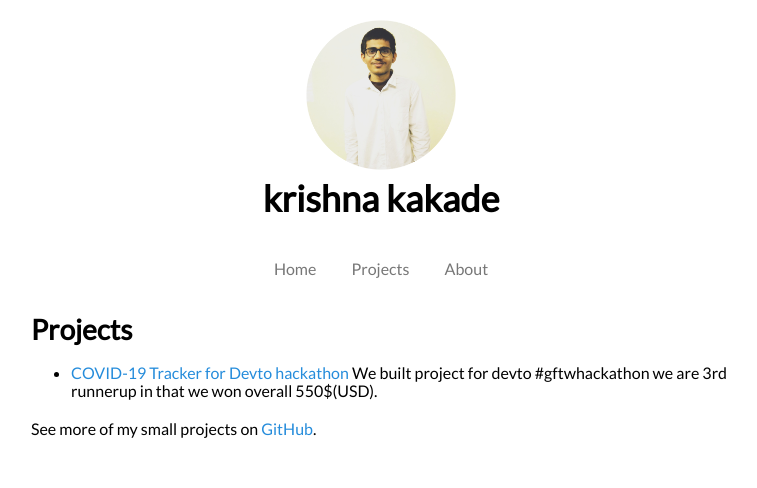
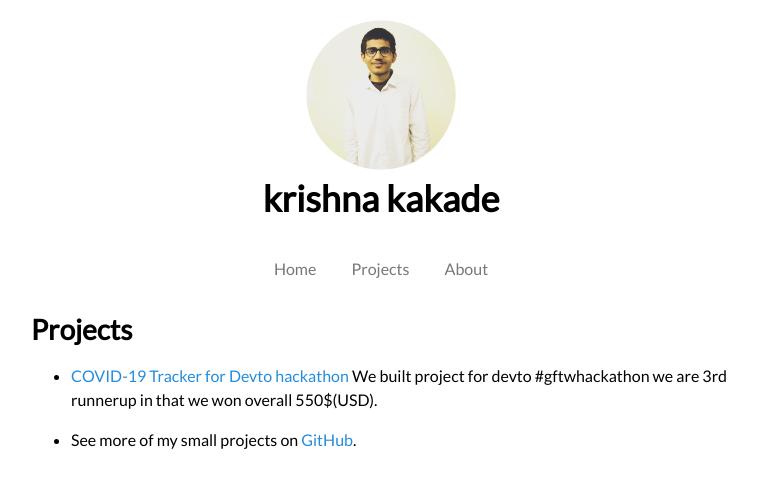
Before and after one commit to krishnadevz/krishnadevz.github.io, a Jekyll site: the page built from projects.md, in a window 1280 px wide. Shown: the top 488 px of the page, without its empty margins (259-1016 px from the left). Built offline with Jekyll 4.4.1, drawn with Linux system fonts in a browser that asks for light colours; nearby versions of some CDN libraries; our own code applies the rules of GitHub Pages for plain Markdown files.

Commit message:
updated files

```diff
--- a/projects.md
+++ b/projects.md
@@ -7,6 +7,4 @@ layout: default
 * [COVID-19 Tracker for Devto hackathon](https://github.com/itshally/wb-covid19) We
 built project for devto #gftwhackathon we are 3rd runnerup in that we won overall 550$(USD).
 
-
-
-See more of my small projects on [GitHub](https://github.com/krishnadevz).
+* See more of my small projects on [GitHub](https://github.com/krishnadevz).
```
